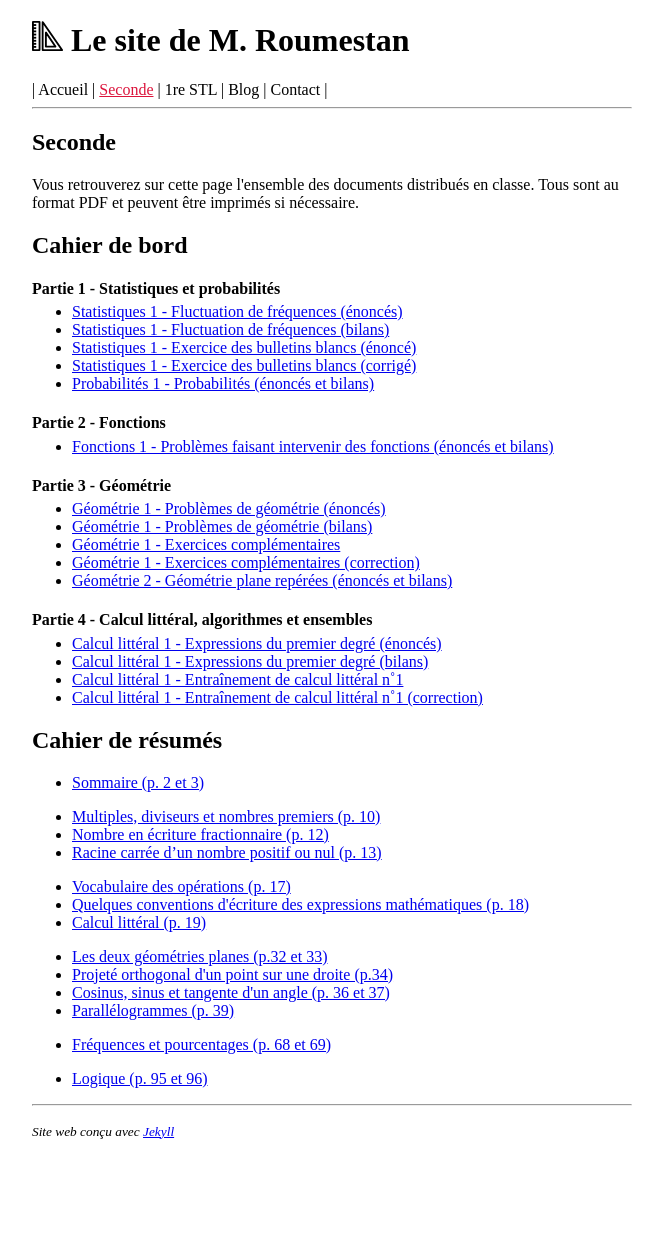
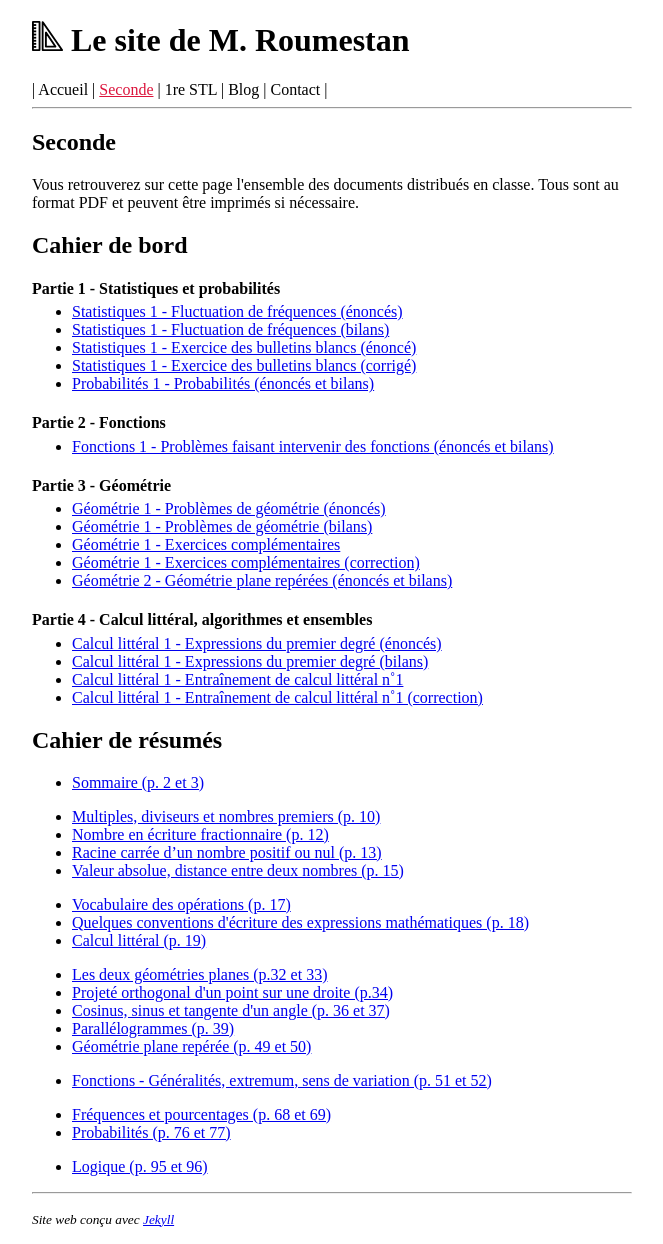
Before and after one commit to roumesta/roumestan.github.io, a Jekyll site: the page built from seconde.html, in a window 1280 px wide. Shown: the whole page, without its empty margins (308-971 px from the left). Built offline with Jekyll 4.4.1, drawn with Linux system fonts in a browser that asks for light colours; before the commit the page ends 1156 px from its top, so only the background shows below that.

Commit message:
Ajout résumés

```diff
--- a/_data/resumes_seconde.yml
+++ b/_data/resumes_seconde.yml
@@ -7,6 +7,8 @@
   link: CL1_resume_fractions.pdf
 - name: Racine carrée d’un nombre positif ou nul (p. 13)
   link: G1_resume_racine_carree.pdf
+- name: Valeur absolue, distance entre deux nombres (p. 15)
+  link: G2_resume_valeur_absolue.pdf
 - name: blank
 - name: Vocabulaire des opérations (p. 17)
   link: CL1_resume_vocabulaire_operations.pdf
@@ -23,9 +25,16 @@
   link: G1_resume_cosinus_sinus_tangente.pdf
 - name: Parallélogrammes (p. 39)
   link: G1_resume_parallelogrammes.pdf
+- name: Géométrie plane repérée (p. 49 et 50)
+  link: G2_geometrie_reperee.pdf
+- name: blank
+- name: Fonctions - Généralités, extremum, sens de variation (p. 51 et 52)
+  link: F1_resume_fonctions_generalites_variations.pdf
 - name: blank
 - name: Fréquences et pourcentages (p. 68 et 69)
   link: S1_resume_frequence_pourcentages.pdf
+- name: Probabilités (p. 76 et 77)
+  link: P1_resume_probabilites.pdf
 - name: blank
 - name: Logique (p. 95 et 96)
   link: G1_resume_logique.pdf
```
Also changed, not shown: 4 other files.
